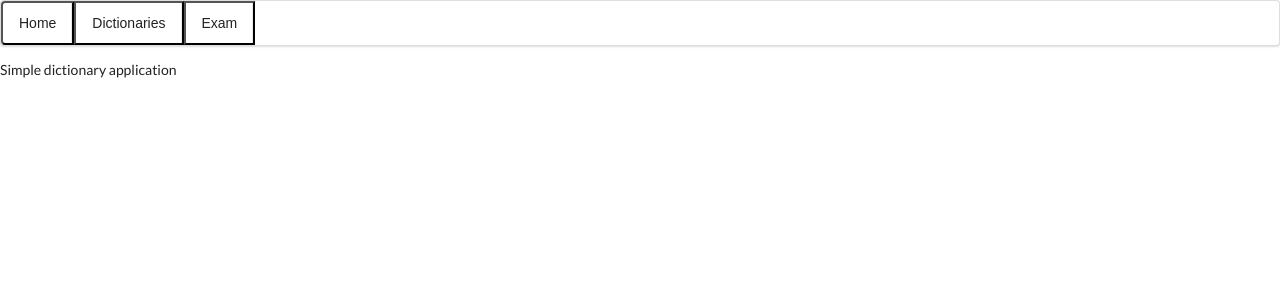
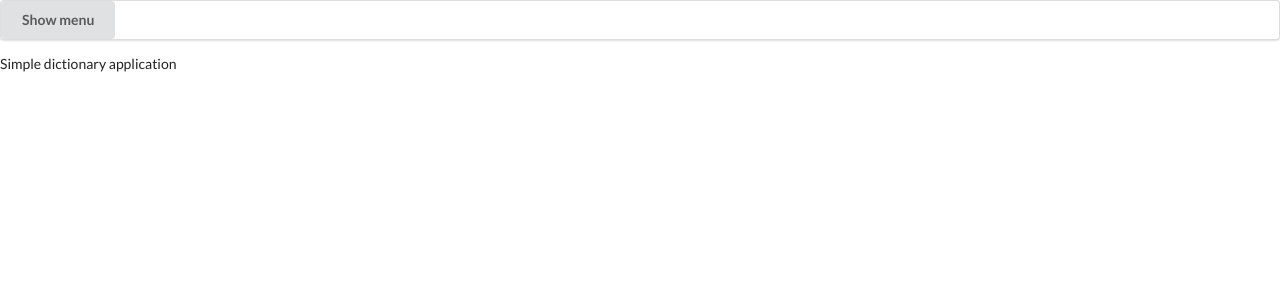
Before and after one commit to Horosenkov/dictapp, a React (Create React App) app in the folder client/: page / in a window 1280 px wide. Shown: the top 300 px of the page. Built offline with nearby package versions, Linux system fonts and the light colour scheme.

Commit message:
Hidden stupid menu

```diff
--- a/client/src/components/ui/Header.js
+++ b/client/src/components/ui/Header.js
@@ -2,9 +2,32 @@ import React from 'react';
 import HeaderButton from './HeaderButton';
 
 class Header extends React.Component{
+    constructor(props){
+        super(props);
+
+        this.state = {
+            hidden: true
+        }
+
+        this.handleClick = this.handleClick.bind(this);
+    }
+
+    handleClick(e){
+        e.preventDefault();
+        this.setState({hidden: !this.state.hidden})
+    }
+
     render(){
+        if(this.state.hidden){
+            return (
+                <div className="ui stackable menu">
+                    <button className="ui button" onClick={this.handleClick}>Show menu</button>
+                </div>
+            )
+        }
         return (
             <div className="ui stackable menu">
+                <button className="ui button" onClick={this.handleClick}>Hide</button>
                 <HeaderButton buttonInner="Home" url="/"/>
                 <HeaderButton buttonInner="Dictionaries" url="/Dictionary"/>
                 <HeaderButton buttonInner="Exam" url="/Exam"/>
--- a/client/webpack.config.js
+++ b/client/webpack.config.js
@@ -29,5 +29,9 @@ module.exports = {
       }
     ]
   },
-  plugins: [htmlWebpackPlugin]
+  plugins: [htmlWebpackPlugin],
+  devServer: {
+    host: '192.168.0.108',
+    port: 8080,
+  }
 };
```
